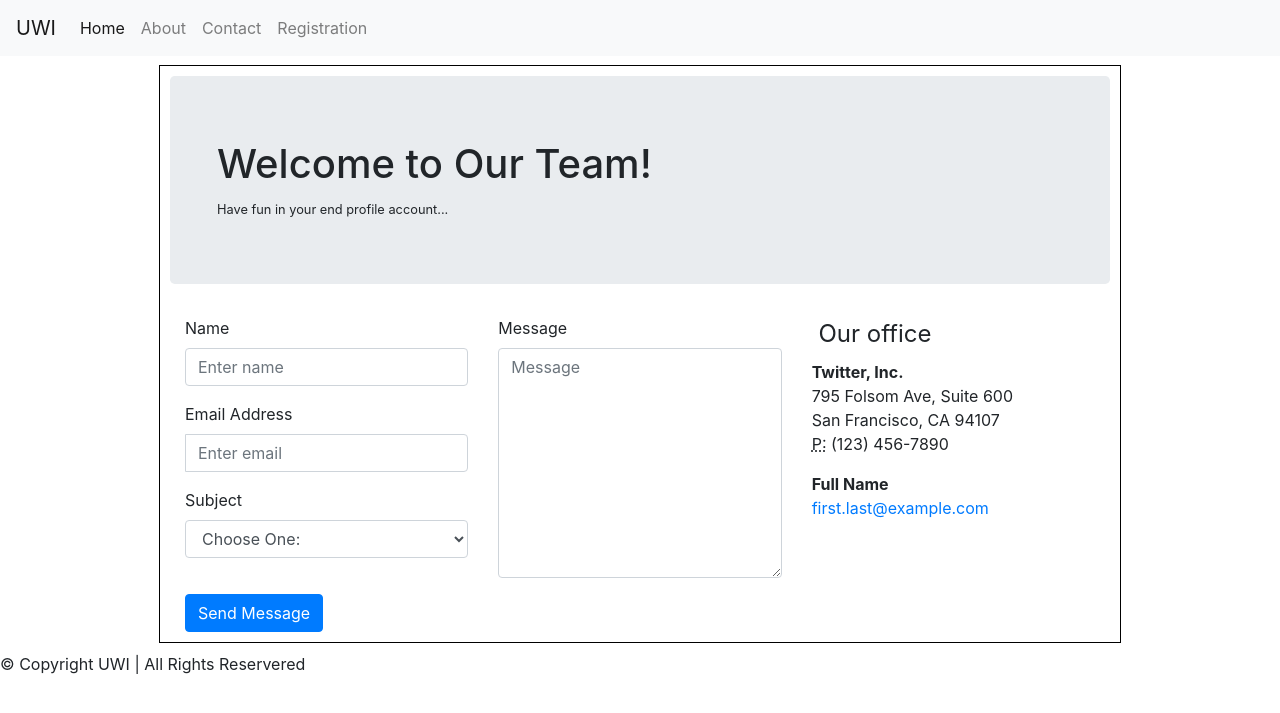
After one commit to mayerz6/uwi-connection, a PHP site: page /user-profile.php in a window 1280 px wide. The commit adds this page. Shown: the top 713 px of the page. Run offline with PHP 8.4, Linux system fonts and the light colour scheme.

```diff
--- a/assets/css/styles.css
+++ b/assets/css/styles.css
@@ -1,6 +1,8 @@
 
 div.screen { height: 600px; width: 100%; outline: 1px solid #000000; padding: 10px; margin: 10px 10px; }
-
+.default { display: none; }
+.error { color: red; font-weight: 900;
+}
 @media screen and (min-width: 921px) {
     div.screen { height: 100%; width: 960px; outline: 1px solid #000000; padding: 10px; margin: 10px auto; }
 }
--- /dev/null
+++ b/user-profile.php
@@ -0,0 +1,164 @@
+<?php session_start(); ?>
+
+<?php
+
+$dbhost = "localhost"; // this will ususally be 'localhost', but can sometimes differ
+$dbname = "uwi-connection"; // the name of the database that you are going to use for this project
+$dbuser = "mayerz"; // the username that you created, or were given, to access your database
+$dbpass = "M@y3rZT#ch"; // the password that you created, or were given, to access your database
+
+$con = mysqli_connect($dbhost,$dbuser,$dbpass,$dbname);
+// mysql_connect($dbhost, $dbuser, $dbpass) or die("MySQL Error: " . mysql_error());
+// mysql_select_db($dbname) or die("MySQL Error: " . mysql_error());
+
+// Check connection
+if (mysqli_connect_errno())
+  {
+  echo "Failed to connect to MySQL: " . mysqli_connect_error();
+  }
+
+// ...some PHP code for database "my_db"...
+   // echo 'Running nigga!';
+       // exit();
+// Change database to "test"
+//mysqli_select_db($con,"test");
+
+// ...some PHP code for database "test"...
+
+mysqli_close($con);
+
+
+?>
+
+
+<!DOCTYPE html>
+<html lang="en">
+    <head>
+        <meta charset="utf-8">
+        <meta name="viewport" content="width=device-width, initial-scale=1, shrink-to-fit=no">
+        <meta name="theme-color" content="#000000">
+
+                        <link rel="icon" href="favicon.png">
+
+        <title>UWI Connection</title>
+        <link rel="stylesheet" href="https://stackpath.bootstrapcdn.com/bootstrap/4.1.3/css/bootstrap.min.css" integrity="sha384-MCw98/SFnGE8fJT3GXwEOngsV7Zt27NXFoaoApmYm81iuXoPkFOJwJ8ERdknLPMO" crossorigin="anonymous">
+        <link rel="stylesheet" href="assets/css/styles.css" >
+    </head>
+
+    <body>
+        <header>
+        <nav class="navbar navbar-expand-lg navbar-light bg-light">
+  <a class="navbar-brand" href="#">UWI</a>
+  <button class="navbar-toggler" type="button" data-toggle="collapse" data-target="#navbarNav" aria-controls="navbarNav" aria-expanded="false" aria-label="Toggle navigation">
+    <span class="navbar-toggler-icon"></span>
+  </button>
+  <div class="collapse navbar-collapse" id="navbarNav">
+    <ul class="navbar-nav">
+    <li class="nav-item active">
+        <a class="nav-link" href="index.php">Home <span class="sr-only">(current)</span></a>
+      </li>
+      <li class="nav-item">
+        <a class="nav-link" href="about.php">About</a>
+      </li>
+      <li class="nav-item">
+        <a class="nav-link" href="contact.php">Contact</a>
+      </li>
+      <li class="nav-item">
+        <a class="nav-link" href="registration.php">Registration</a>
+      </li>
+    </ul>
+  </div>
+</nav>
+        </header>
+
+<div class="screen">
+
+<div class="jumbotron jumbotron-sm">
+    <div class="container">
+        <div class="row">
+            <div class="col-sm-12 col-lg-12">
+                <h1 class="h1">Welcome to Our Team!</h1>
+                <small>Have fun in your end profile account...</small>
+            </div>
+        </div>
+    </div>
+</div>
+<div class="container">
+    <div class="row">
+        <div class="col-md-8">
+            <div class="well well-sm">
+                <form>
+                <div class="row">
+                    <div class="col-md-6">
+                        <div class="form-group">
+                            <label for="name">
+                                Name</label>
+                            <input type="text" class="form-control" id="name" placeholder="Enter name" required="required" />
+                        </div>
+                        <div class="form-group">
+                            <label for="email">
+                                Email Address</label>
+                            <div class="input-group">
+                                <span class="input-group-addon"><span class="glyphicon glyphicon-envelope"></span>
+                                </span>
+                                <input type="email" class="form-control" id="email" placeholder="Enter email" required="required" /></div>
+                        </div>
+                        <div class="form-group">
+                            <label for="subject">
+                                Subject</label>
+                            <select id="subject" name="subject" class="form-control" required="required">
+                                <option value="na" selected="">Choose One:</option>
+                                <option value="service">General Customer Service</option>
+                                <option value="suggestions">Suggestions</option>
+                                <option value="product">Product Support</option>
+                            </select>
+                        </div>
+                    </div>
+                    <div class="col-md-6">
+                        <div class="form-group">
+                            <label for="name">
+                                Message</label>
+                            <textarea name="message" id="message" class="form-control" rows="9" cols="25" required="required"
+                                placeholder="Message"></textarea>
+                        </div>
+                    </div>
+                    <div class="col-md-12">
+                        <button type="submit" class="btn btn-primary pull-right" id="btnContactUs">
+                            Send Message</button>
+                    </div>
+                </div>
+                </form>
+            </div>
+        </div>
+        <div class="col-md-4">
+            <form>
+            <legend><span class="glyphicon glyphicon-globe"></span> Our office</legend>
+            <address>
+                <strong>Twitter, Inc.</strong><br>
+                795 Folsom Ave, Suite 600<br>
+                San Francisco, CA 94107<br>
+                <abbr title="Phone">
+                    P:</abbr>
+                (123) 456-7890
+            </address>
+            <address>
+                <strong>Full Name</strong><br>
+                <a href="mailto:#">first.last@example.com</a>
+            </address>
+            </form>
+        </div>
+    </div>
+</div>
+
+<!-- Might not need it... -->
+
+
+
+</div>
+        <footer>&copy; Copyright UWI | All Rights Reservered</footer>
+
+    </body>
+    <script src="https://code.jquery.com/jquery-3.3.1.slim.min.js" integrity="sha384-q8i/X+965DzO0rT7abK41JStQIAqVgRVzpbzo5smXKp4YfRvH+8abtTE1Pi6jizo" crossorigin="anonymous"></script>
+    <script src="https://cdnjs.cloudflare.com/ajax/libs/popper.js/1.14.3/umd/popper.min.js" integrity="sha384-ZMP7rVo3mIykV+2+9J3UJ46jBk0WLaUAdn689aCwoqbBJiSnjAK/l8WvCWPIPm49" crossorigin="anonymous"></script>
+    <script src="https://stackpath.bootstrapcdn.com/bootstrap/4.1.3/js/bootstrap.min.js" integrity="sha384-ChfqqxuZUCnJSK3+MXmPNIyE6ZbWh2IMqE241rYiqJxyMiZ6OW/JmZQ5stwEULTy" crossorigin="anonymous"></script>
+</html>
```
Also changed, not shown: classes/db.php (+66 -37 lines), dashboard.php (added, +123 -0 lines), index.php (+65 -5 lines), registration.php (+42 -17 lines).
